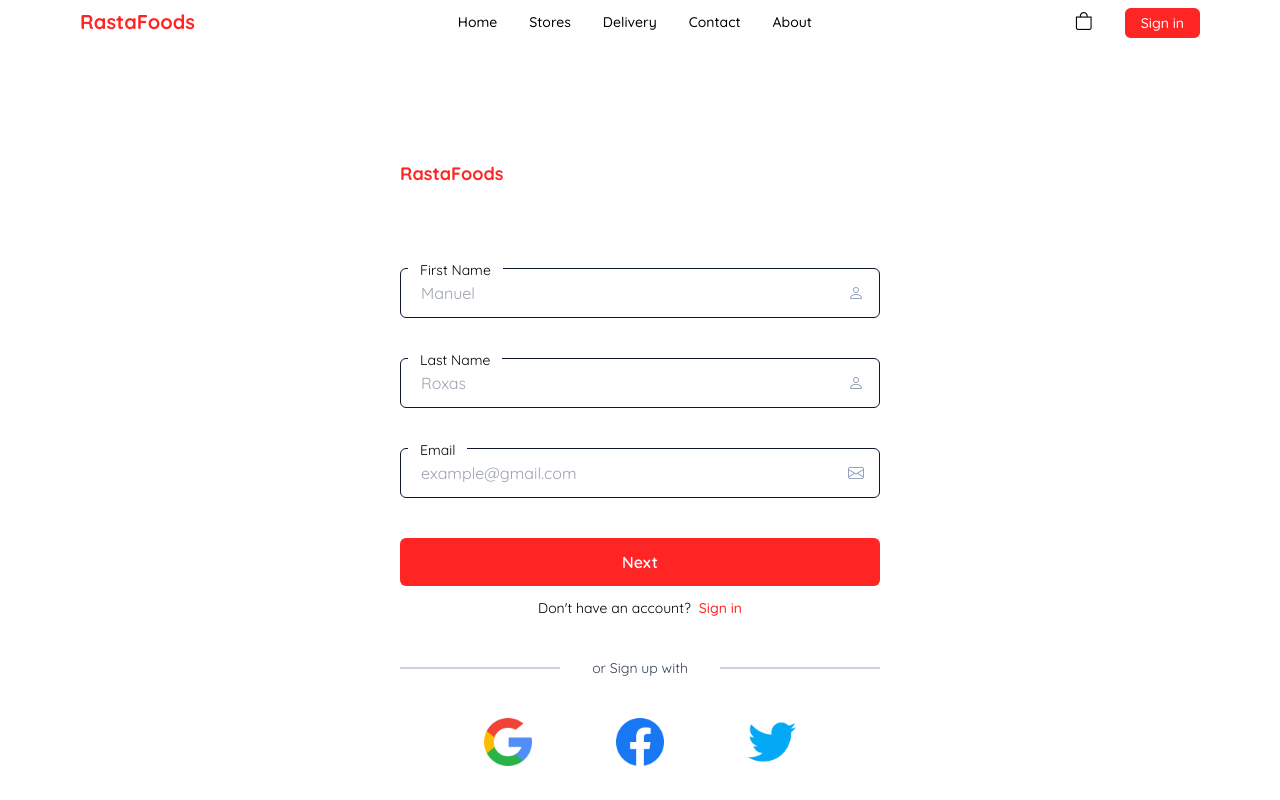
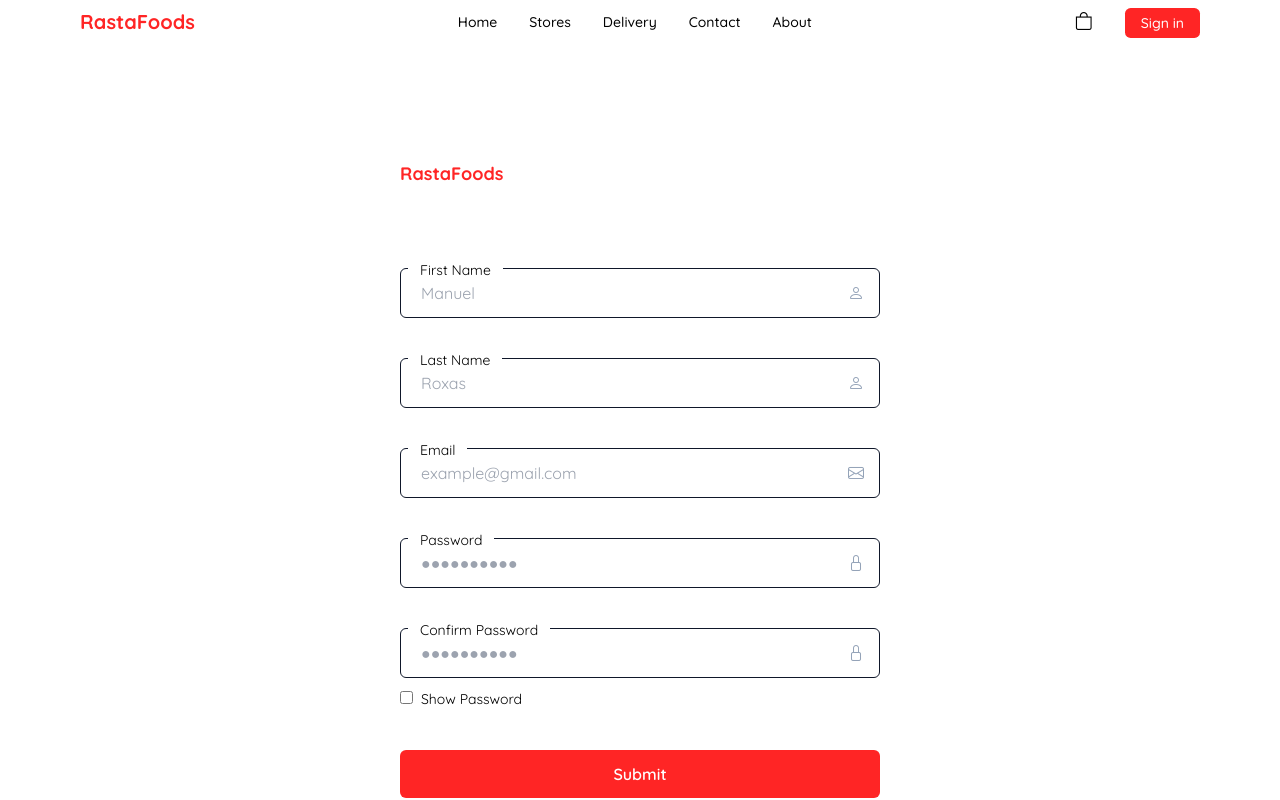
Before and after one commit to iAmWayneBenedict/rastafoods, a React (Create React App) app: page /signup in a window 1280 px wide. Shown: the top 800 px of the page. Built offline with nearby package versions, Linux system fonts and the light colour scheme.

Commit message:
reimplemented signup form

```diff
--- a/src/components/Signup.js
+++ b/src/components/Signup.js
@@ -51,7 +51,7 @@
 											placeholder="example@gmail.com"
 											icon="bi bi-envelope"
 										/>
-										{/*
+
 										<InputField
 											type="password"
 											id="password"
@@ -68,9 +68,9 @@
 											label="Confirm Password"
 											placeholder="●●●●●●●●●●"
 											icon="bi bi-lock"
-							/> */}
+										/>
 									</div>
-									{/* <div className="flex justify-between mt-2">
+									<div className="flex justify-between mt-2">
 										<div>
 											<input
 												type="checkbox"
@@ -82,12 +82,12 @@
 												Show Password
 											</label>
 										</div>
-						</div> */}
+									</div>
 									<button
 										type="submit"
 										className="mt-10 bg-primary text-white text-sm md:text-base font-semibold py-3 rounded-md"
 									>
-										Next
+										Submit
 									</button>
 									<span className="text-sm text-center mt-3">
 										Don't have an account?
```
Lines whose indentation alone changed are shown as unchanged.
